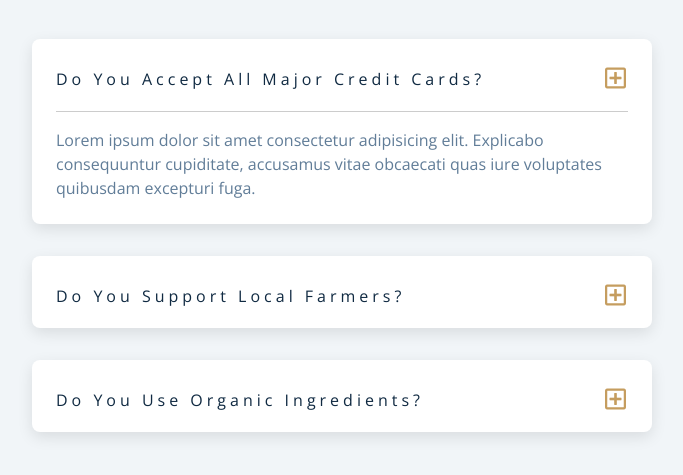
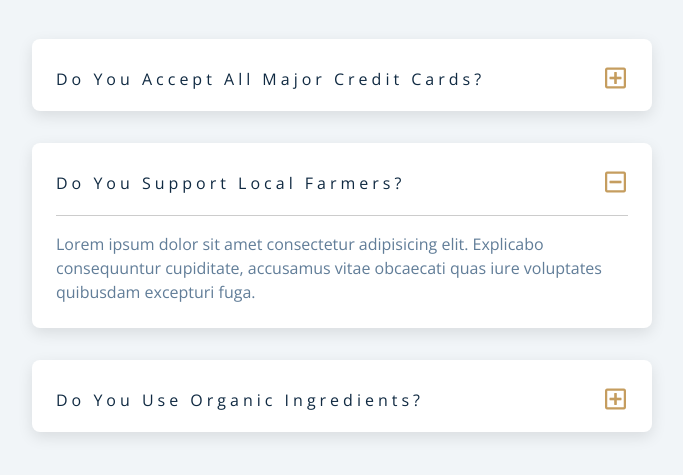
Before and after one commit to djxete/Questions-Proyect, a plain HTML site: page index.html in a window 1280 px wide. Both pictures are taken after a click on the button 913 px from the left and 368 px from the top of the page. Shown: the part 185-660 px from the top of the page, without its empty margins (298-981 px from the left). Drawn offline with nearby package versions, Linux system fonts and the light colour scheme.

Commit message:
proyect done

```diff
--- a/js/main.js
+++ b/js/main.js
@@ -1,35 +1,16 @@
 //=========== Variables ========
-const plusIcon = [...document.querySelectorAll(".plus-icon")];
-const minusIcon = [...document.querySelectorAll(".minus-icon")];
-console.log(minusIcon);
-const questionsText= [...document.querySelectorAll(".question-text")];
-//console.log(questionsText);
 
-//======== Add Event Listener ==========
-let numeroArray = 0;
+const btns = [...document.querySelectorAll(".question-btn")];
+
+//=========== Add Event Listener and functions ========
 
 
+btns.forEach(btn => {
+    btn.addEventListener("click", (e) => {
+        //console.log(e.currentTarget);
+        const siblingElement = e.currentTarget.parentElement.parentElement;
 
+        siblingElement.classList.toggle("show-text");
 
-plusIcon.forEach(icon =>{
-    icon.addEventListener("click",()=>{
-        sacarTexto(numeroArray);
-        numeroArray++;
     })
 })
-
-minusIcon.forEach(iconMinus =>{
-    iconMinus.addEventListener("click", ()=>{
-        cambiarIcono(numeroArray);
-    })
-})
-
-
-const sacarTexto = function(elemento){
-    questionsText[numeroArray].style.display = "block";
-
-}
-
-const cambiarIcono = function(elemento){
-    elemento.style.display = "block";
-}
```
Also changed, not shown: css/style.css (+5 -2 lines).
